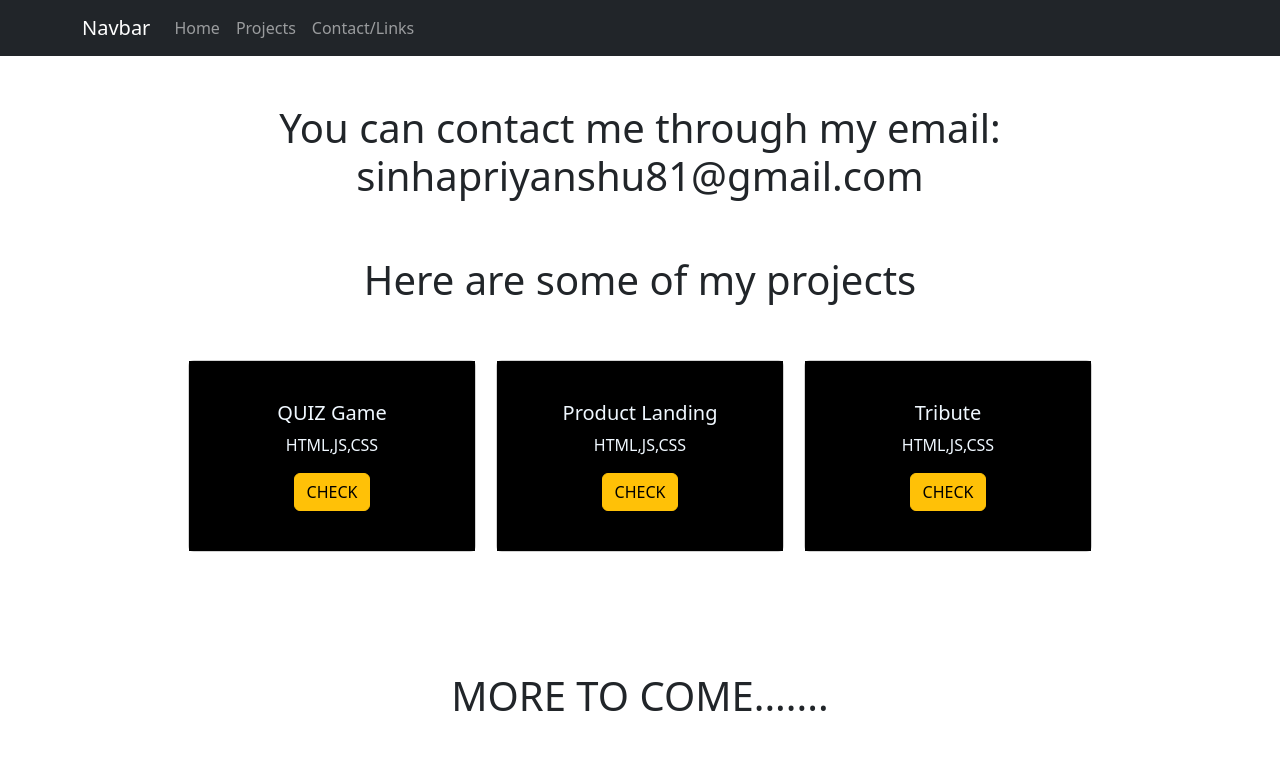
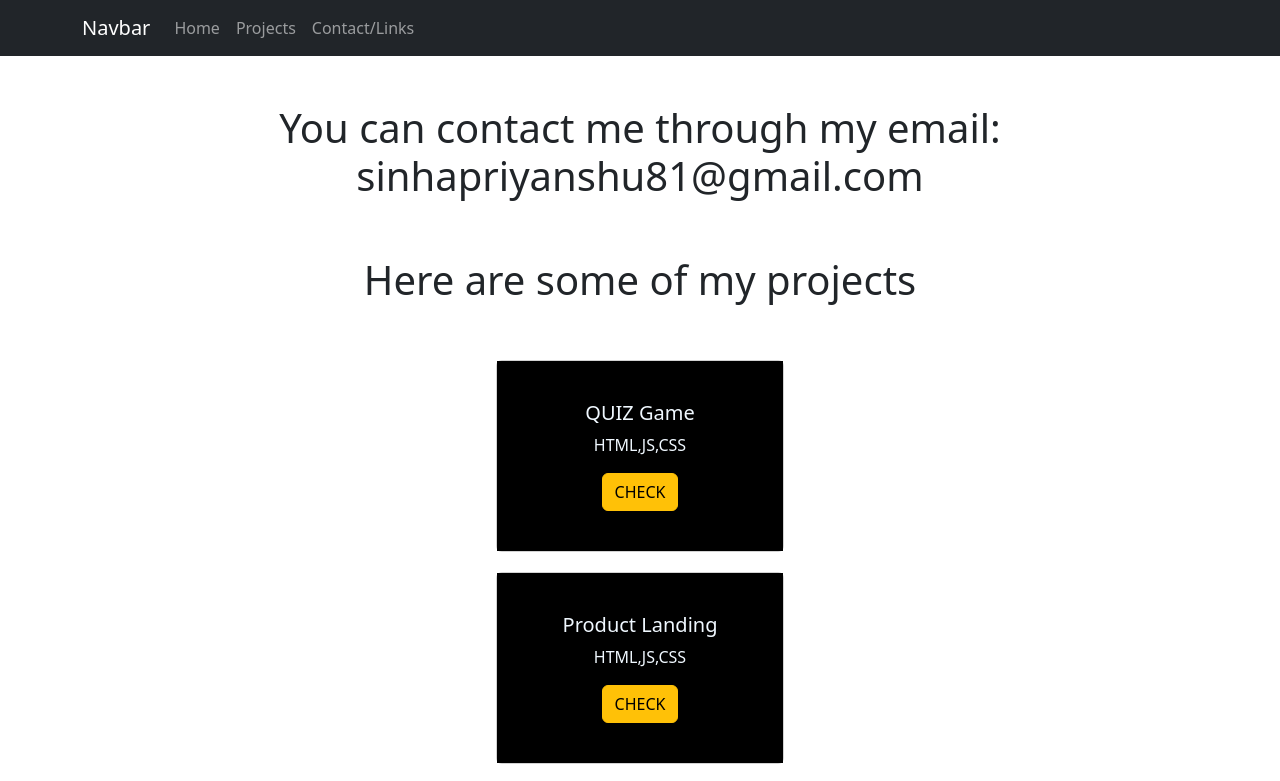
Before and after one commit to priyanshu12-12/portfolio.github.io, a plain HTML site: page projects.html in a window 1280 px wide. Shown: the top 781 px of the page. Drawn offline with nearby package versions, Linux system fonts and the light colour scheme.

Commit message:
Update projects.html

```diff
--- a/projects.html
+++ b/projects.html
@@ -8,10 +8,13 @@
     <style>
         body{
             text-align: center;
+            align-items: center;
+            align-self: center;
         }
         .div{
-            display: inline-grid;
-            grid-template-columns: auto auto auto;
+            display: flex;
+            flex-direction: column;
+            align-items: center;
             column-gap: 20px;
             row-gap: 20px;
         }
@@ -73,9 +76,9 @@
             <a href="https://priyanshu12-12.github.io/Tribute.github.io/" class="btn btn-warning">CHECK</a>
         </div>
     </div>
-</div><br><br><br><br><br><br>
+</div><br><br><br>
 <h1>
-  MORE TO COME.......
+  And many more on GITHUB
 </h1>
 </div>
     <script src="https://cdn.jsdelivr.net/npm/bootstrap@5.2.0-beta1/dist/js/bootstrap.bundle.min.js" integrity="sha384-pprn3073KE6tl6bjs2QrFaJGz5/SUsLqktiwsUTF55Jfv3qYSDhgCecCxMW52nD2" crossorigin="anonymous"></script>
```
